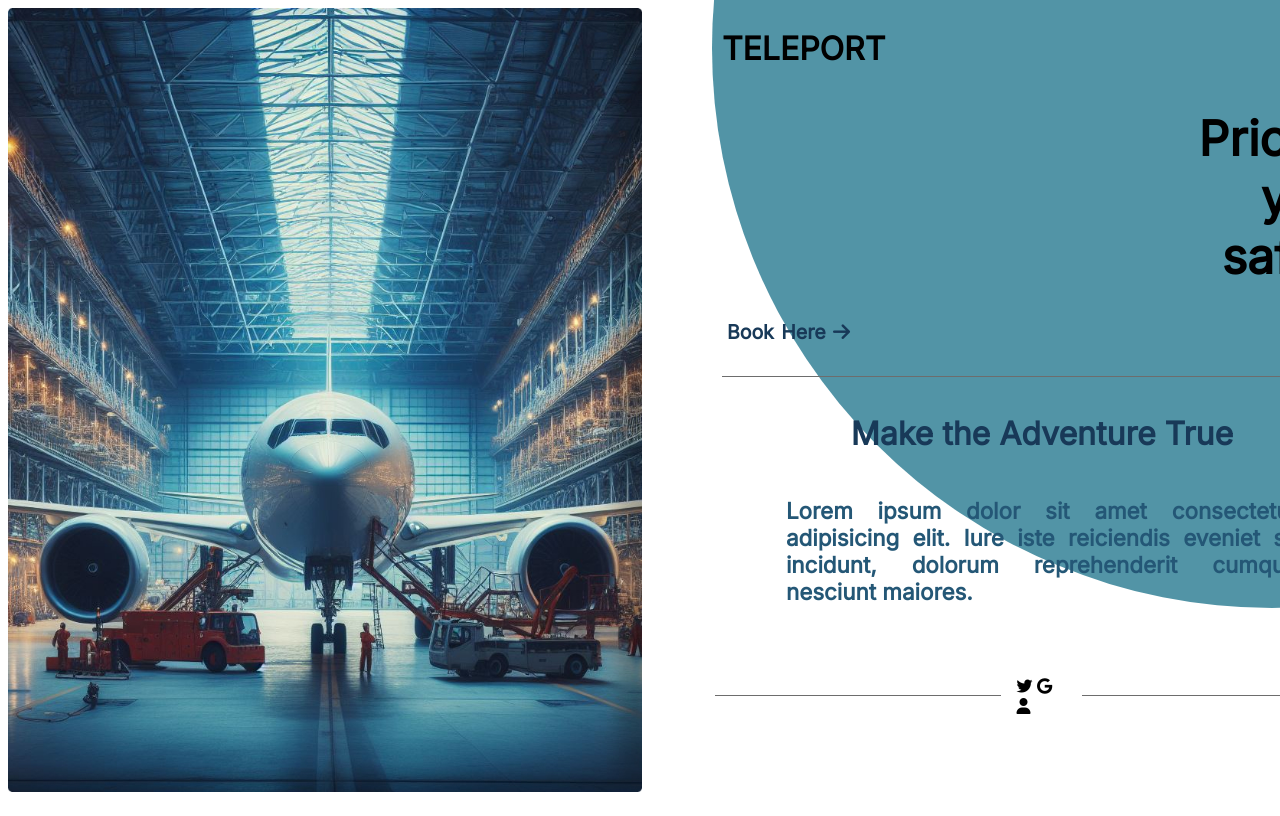
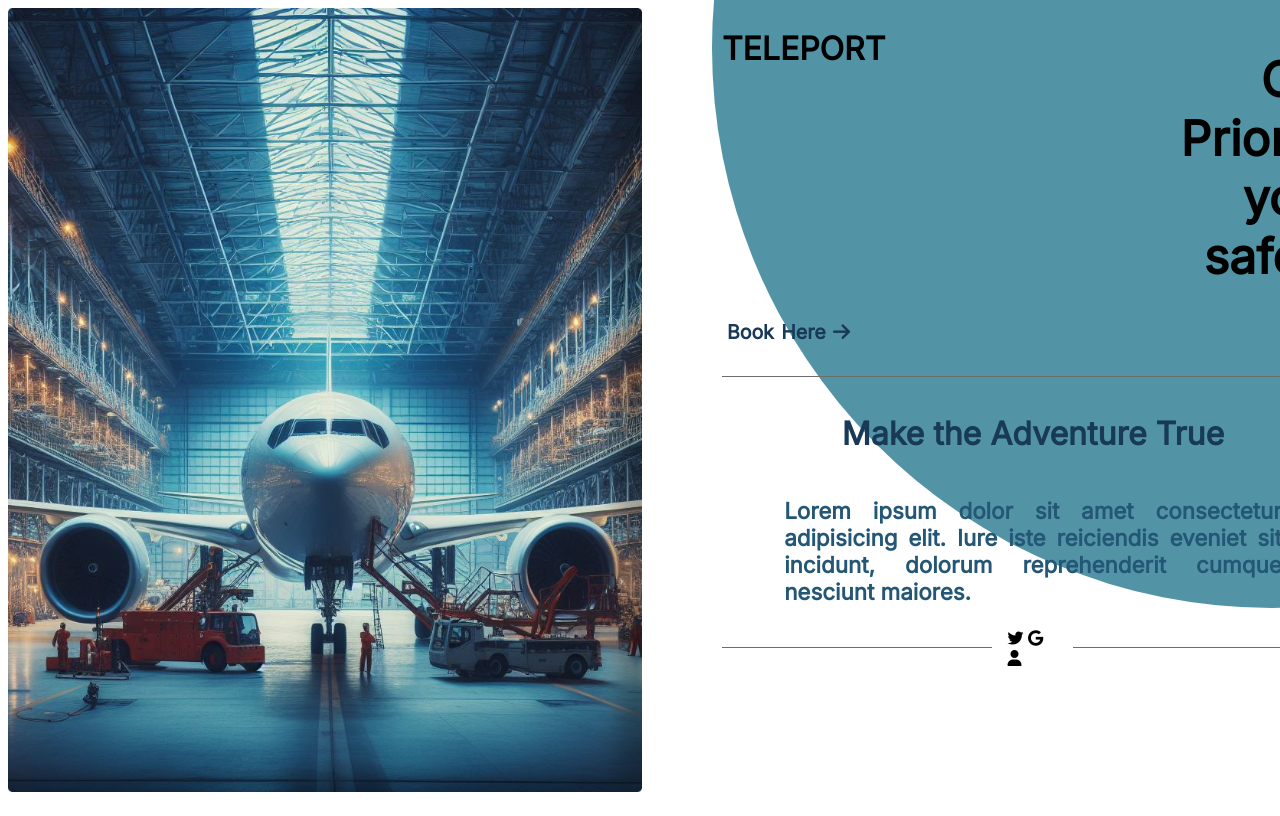
Before and after one commit to zaid-sinpie/flight_booking, a plain HTML site: page index.html in a window 1280 px wide. Shown: the top 816 px of the page. Drawn offline with Linux system fonts and the light colour scheme.

Commit message:
edited bottom box

```diff
--- a/style.css
+++ b/style.css
@@ -103,7 +103,7 @@ img {
   flex-direction: column;
   justify-content: space-around;
   align-items: center;
-  gap: 3rem;
+  /* gap: 3rem; */
 }
 
 .title {
@@ -142,7 +142,7 @@ img {
 
 .divider {
   height: 1px;
-  width: 19rem;
+  width: 18rem;
   background: var(--btn-color);
 }
 
```
